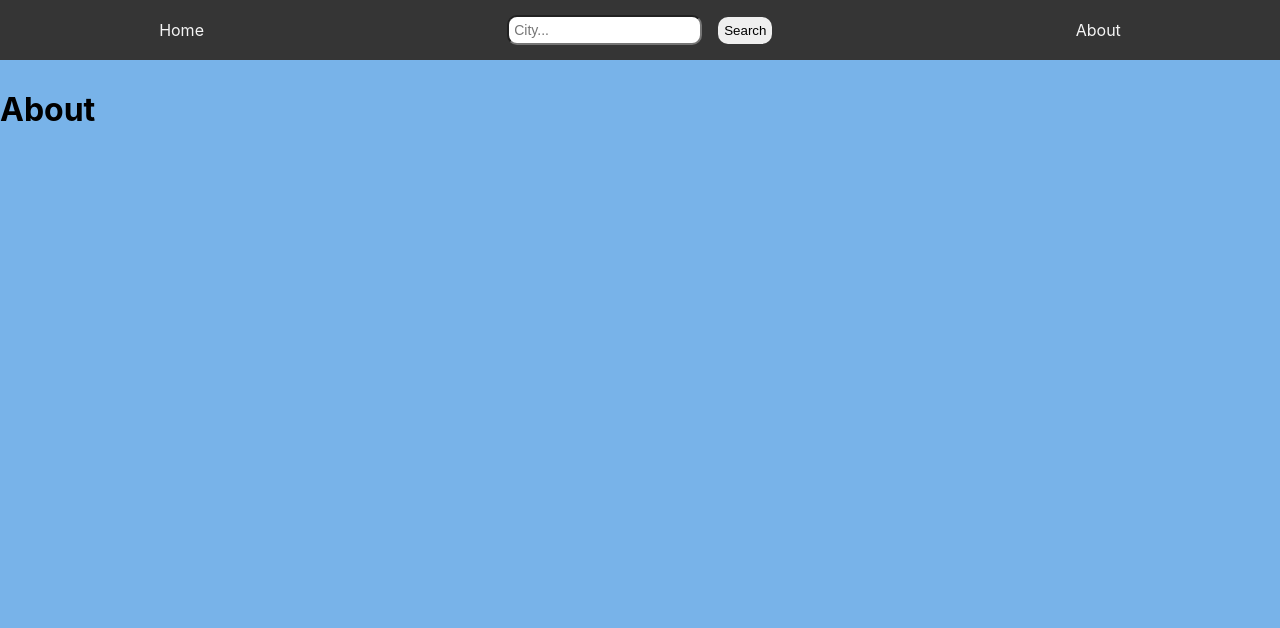
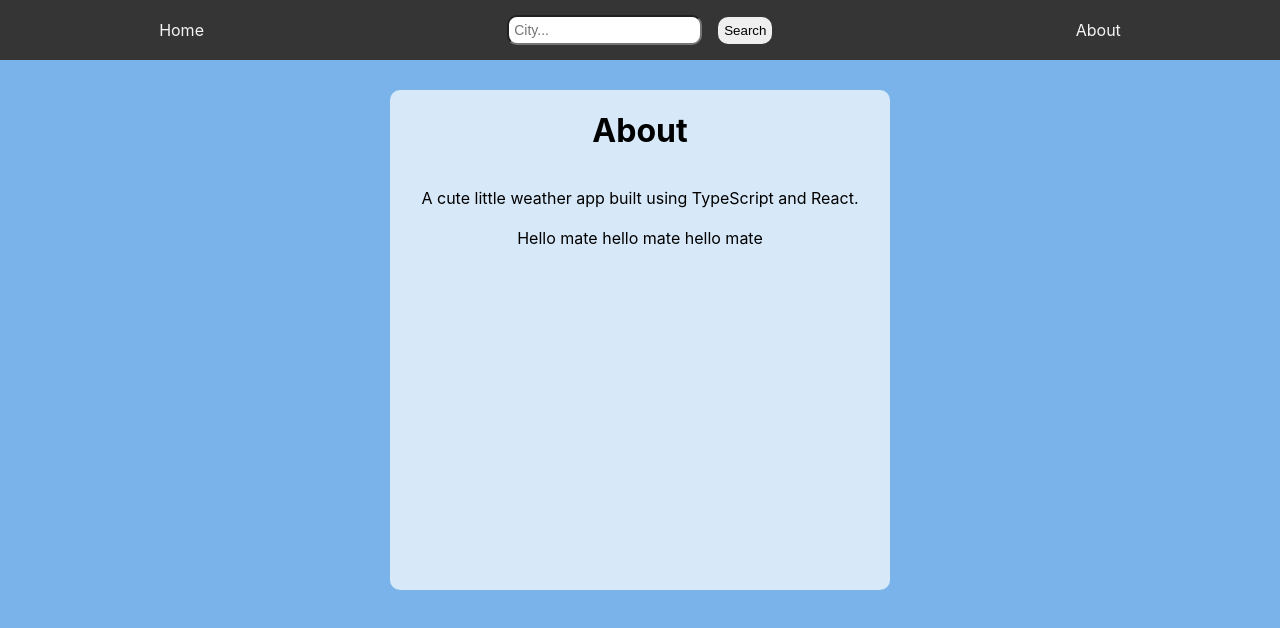
Before and after one commit to elmaruz/weather_app, a React (Create React App) app: page /about in a window 1280 px wide. Shown: the top 628 px of the page. Built offline with nearby package versions, Linux system fonts and the light colour scheme; no server answers.

Commit message:
10.01 - Background styling done

```diff
--- a/src/components/About.tsx
+++ b/src/components/About.tsx
@@ -1,3 +1,17 @@
+import s from '../css_modules/About.module.css';
+
 export default function About() {
-  return <h1>About</h1>;
+  return (
+    <div className={`${s.main}`}>
+      <div className={`${s.box}`}>
+        <h1>About</h1>
+        <p className={`${s.par}`}>
+          A cute little weather app built using TypeScript and React.
+          <br />
+          <br />
+          Hello mate hello mate hello mate
+        </p>
+      </div>
+    </div>
+  );
 }
--- a/src/components/Detail.tsx
+++ b/src/components/Detail.tsx
@@ -31,11 +31,21 @@ export default function Detail({ onDesc }: Props): JSX.Element {
             className={`${s.card_img}`}
           />
           <h2>{city.name}</h2>
-          <div>Max: {city.max}°C</div>
-          <div>Min: {city.min}°C</div>
-          <div>Wind: {city.wind} km/h</div>
           <div>
-            Coordinates: {city.longitude}° / {city.latitude}°
+            <label className={`${s.label}`}>Max: </label>
+            {city.max}°C
+          </div>
+          <div className={`${s.section}`}>
+            <label className={`${s.label}`}>Min: </label>
+            {city.min}°C
+          </div>
+          <div className={`${s.section}`}>
+            <label className={`${s.label}`}>Wind: </label>
+            {city.wind} km/h
+          </div>
+          <div className={`${s.section}`}>
+            <label className={`${s.label}`}>Coordinates: </label>
+            {city.longitude}° / {city.latitude}°
           </div>
         </div>
       ) : (
--- /dev/null
+++ b/src/css_modules/About.module.css
@@ -0,0 +1,24 @@
+.main {
+  display: flex;
+  flex-direction: row;
+  justify-content: center;
+  position: relative;
+  top: 60px;
+  min-height: 800px;
+  background-color: rgba(64, 147, 224, 0.7);
+}
+
+.box {
+  display: flex;
+  flex-direction: column;
+  align-items: center;
+  margin-top: 30px;
+  height: 500px;
+  width: 500px;
+  background-color: rgba(255, 255, 255, 0.7);
+  border-radius: 10px;
+}
+
+.par {
+  text-align: center;
+}
--- a/src/css_modules/Card.module.css
+++ b/src/css_modules/Card.module.css
@@ -1,9 +1,8 @@
 .cont {
   display: flex;
   margin-top: 30px;
-  margin-bottom: 30px;
-  margin-right: 100px;
-  margin-left: 100px;
+  margin-right: 50px;
+  margin-left: 50px;
   transition: transform 0.3s;
 }
 
@@ -30,7 +29,7 @@
   width: 100%;
   border-top-left-radius: 10px;
   border-top-right-radius: 10px;
-  background-color: rgb(231, 230, 230);
+  background-color: rgba(255, 255, 255, 0.85);
 }
 
 .card_img {
--- a/src/css_modules/Cards.module.css
+++ b/src/css_modules/Cards.module.css
@@ -3,5 +3,8 @@
   flex-wrap: wrap;
   flex-direction: row;
   justify-content: space-evenly;
-  align-items: center;
+  position: relative;
+  top: 60px;
+  min-height: 800px;
+  background-color: rgba(64, 147, 224, 0.7);
 }
--- a/src/css_modules/Detail.module.css
+++ b/src/css_modules/Detail.module.css
@@ -1,8 +1,11 @@
 .main {
   display: flex;
-  flex-direction: column;
-  align-items: center;
+  flex-direction: row;
   justify-content: center;
+  background-color: rgba(64, 147, 224, 0.7);
+  position: relative;
+  top: 60px;
+  min-height: 800px;
 }
 
 .box {
@@ -12,6 +15,16 @@
   justify-content: center;
   height: 300px;
   width: 300px;
-  background-color: rgba(255, 255, 255, 0.7);
+  background-color: rgba(255, 255, 255, 0.85);
   border-radius: 10px;
+  margin-top: 30px;
 }
+
+.label {
+  font-weight: bold;
+  margin-right: 4px;
+}
+
+.section {
+  margin-top: 5px;
+}
--- a/src/css_modules/Nav.module.css
+++ b/src/css_modules/Nav.module.css
@@ -3,9 +3,11 @@
   flex-direction: row;
   justify-content: space-around;
   align-items: center;
+  position: fixed;
+  z-index: 1;
   background-color: rgb(53, 53, 53);
   height: 60px;
-  margin-bottom: 30px;
+  width: 100%;
 }
 
 .link {
--- a/src/index.css
+++ b/src/index.css
@@ -5,15 +5,15 @@ body {
     sans-serif;
   -webkit-font-smoothing: antialiased;
   -moz-osx-font-smoothing: grayscale;
-  background-color: rgba(64, 147, 224, 0.7);
 
   /* Full height */
-  min-height: 720px;
+  /* height: 100%;
+  width: 100%; */
 
   /* Center and scale the image nicely */
-  background-position: center;
+  /* background-position: center;
   background-repeat: no-repeat;
-  background-size: cover;
+  background-size: cover; */
 }
 
 code {
```
